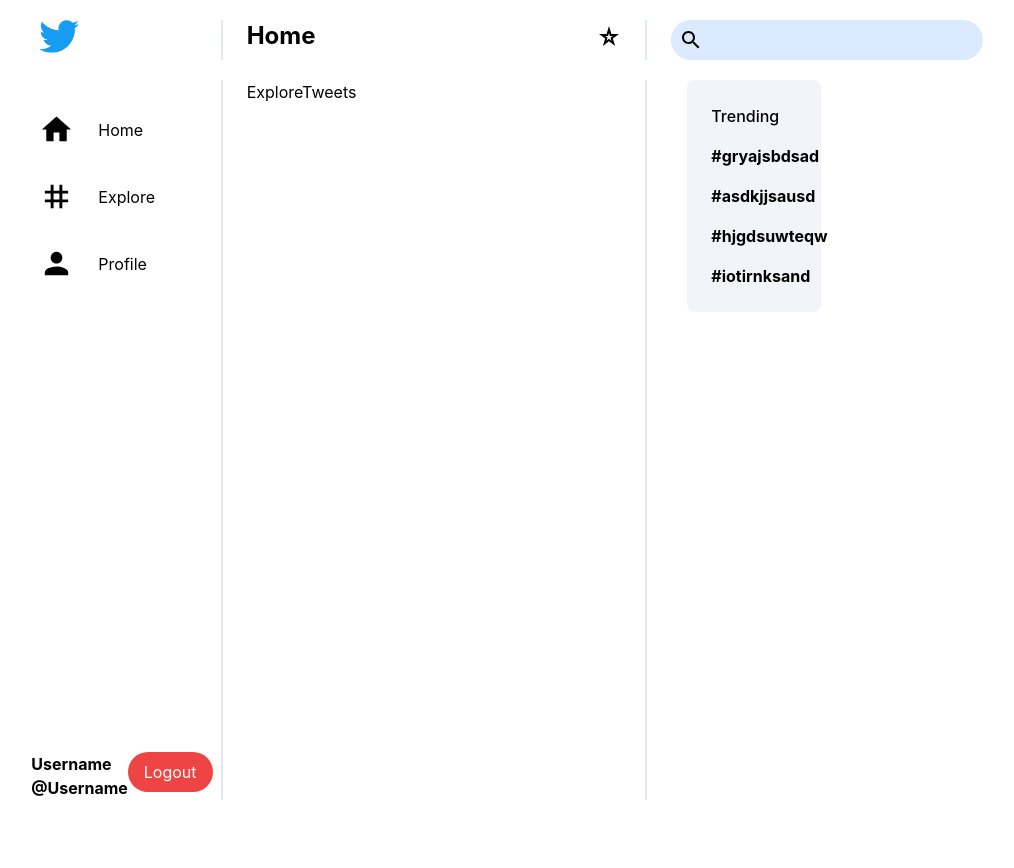
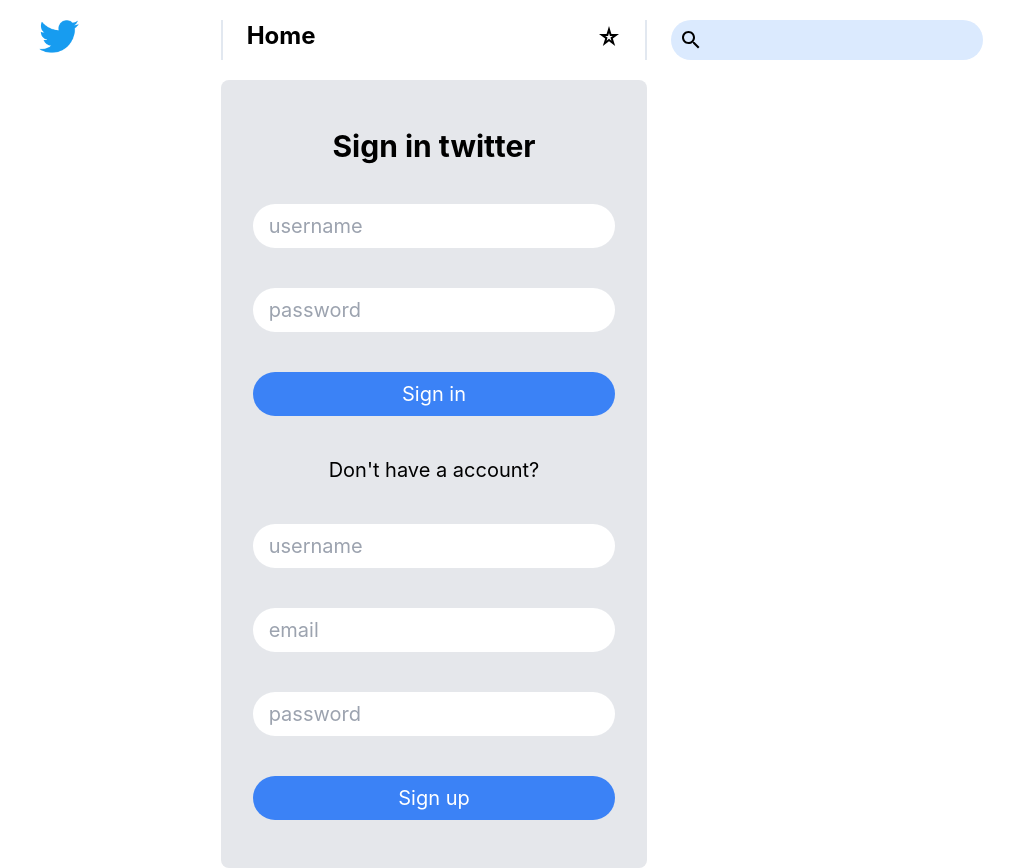
Before and after one commit to EEBK99/twitter-clone-eebk99, a React (Create React App) app in the folder client/: page /explore in a window 1280 px wide. Shown: the whole page, without its empty margins (206-1220 px from the left). Before the commit the page ends 800 px from the top, so only its background shows below. Built offline with nearby package versions, Linux system fonts and the light colour scheme.

Commit message:
feat: :sparkles: Main Tweet, Explore page and Explore Tweet API integration done

```diff
--- a/client/src/components/ExploreTweets/ExploreTweets.tsx
+++ b/client/src/components/ExploreTweets/ExploreTweets.tsx
@@ -1,9 +1,39 @@
-import React from "react";
+import React, { useEffect, useState } from "react";
+import axios from "axios";
+import { useSelector } from "react-redux";
+
+import Tweet from "../Tweet/Tweet";
 
 type Props = {};
 
 const ExploreTweets = (props: Props) => {
-  return <div>ExploreTweets</div>;
+  const [explore, setExplore] = useState<any[]>([]);
+  const { currentUser } = useSelector((state: any) => state.user);
+
+  useEffect(() => {
+    const fetchData = async () => {
+      try {
+        const exploreTweets = await axios.get("/tweets/explore");
+        setExplore(exploreTweets.data);
+      } catch (err) {
+        console.log("error", err);
+      }
+    };
+    fetchData();
+  }, [currentUser._id]);
+
+  return (
+    <div className="mt-6">
+      {explore &&
+        explore.map((tweet) => {
+          return (
+            <div key={tweet._id} className="p-2">
+              <Tweet tweet={tweet} setData={setExplore} />
+            </div>
+          );
+        })}
+    </div>
+  );
 };
 
 export default ExploreTweets;
--- a/client/src/components/LeftSidebar/LeftSidebar.tsx
+++ b/client/src/components/LeftSidebar/LeftSidebar.tsx
@@ -1,6 +1,6 @@
 import React from "react";
 import { Link } from "react-router-dom";
-import { useDispatch } from "react-redux";
+import { useDispatch, useSelector } from "react-redux";
 import { logout } from "../../store/slices/userSlice";
 
 import HomeIcon from "@mui/icons-material/Home";
@@ -10,6 +10,7 @@
 type Props = {};
 
 const LeftSidebar = (props: Props) => {
+  const { currentUser } = useSelector((state: any) => state.user);
   const dispatch = useDispatch();
 
   const handleLogout = (e: { preventDefault: () => void }) => {
@@ -32,7 +33,7 @@
             <p>Explore</p>
           </div>
         </Link>
-        <Link to="/profile">
+        <Link to={`/profile/${currentUser._id}`}>
           <div className="flex items-center space-x-6 px-2 py-2 hover:bg-slate-200 rounded-full cursor-pointer">
             <PersonIcon fontSize="large" />
             <p>Profile</p>
--- a/client/src/pages/Explore/Explore.tsx
+++ b/client/src/pages/Explore/Explore.tsx
@@ -1,12 +1,21 @@
 import React from "react";
+import { useSelector } from "react-redux";
+
 import LeftSidebar from "../../components/LeftSidebar/LeftSidebar";
 import RightSidebar from "../../components/RightSidebar/RightSidebar";
 import ExploreTweets from "../../components/ExploreTweets/ExploreTweets";
+import Signin from "../Signin/Signin";
 
 type Props = {};
 
 const Explore = (props: Props) => {
+  const { currentUser } = useSelector((state: any) => state.user);
+
   return (
+    <>
+      {!currentUser ? (
+        <Signin />
+      ) : (
         <div className="grid grid-cols-1 md:grid-cols-4">
           <div className="px-6">
             <LeftSidebar />
@@ -20,6 +29,8 @@
             <RightSidebar />
           </div>
         </div>
+      )}
+    </>
   );
 };
 
```
Lines whose indentation alone changed are shown as unchanged.
